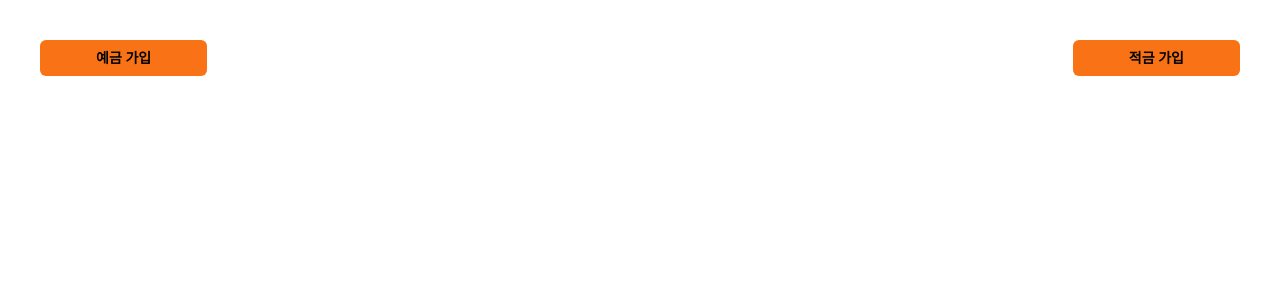
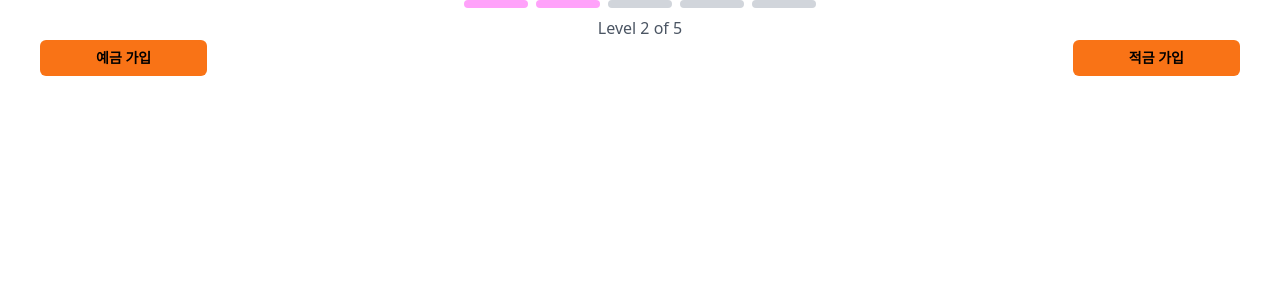
Before and after one commit to uhbooba/frontend, a React (Vite) app: page / in a window 1280 px wide. Shown: the top 300 px of the page. Built offline with nearby package versions, Linux system fonts and the light colour scheme.

Commit message:
:sparkles: Feat: level_bar first_draft

```diff
--- /dev/null
+++ b/src/components/common/LevelBar.tsx
@@ -0,0 +1,28 @@
+import React from 'react';
+
+type LevelBarProps = {
+    currentLevel?: number;
+    totalLevel?: number;
+};
+
+const LevelBar: React.FC<LevelBarProps> = ({ currentLevel = 1, totalLevel =  5}) => {
+    const levels = totalLevel > 0 ? Array.from({ length: totalLevel }) : [];
+
+    return (
+        <div className='text-center'>
+            <div className='flex justify-center items-center'>
+                {levels.map((_, index) => (
+                    <div
+                        key={index}
+                        className={`w-16 h-2 mx-1 rounded-full ${index < currentLevel ? 'bg-[#FFA2FA]' : 'bg-gray-300'}`}
+                    />
+                ))}
+            </div>
+            <div className='mt-2 text-gray-600'>
+                Level {currentLevel} of {totalLevel}
+            </div>
+        </div>
+    );
+};
+
+export default LevelBar;
--- a/src/pages/Main.tsx
+++ b/src/pages/Main.tsx
@@ -4,6 +4,7 @@ import Button, { ButtonConfigType } from '../components/common/buttons/Button';
 // import BackButton from '@/components/common/BackButton';
 // import CheckButton from '@/components/common/CheckButton';
 // import Layout from '@/components/common/layouts/Layout';
+import LevelBar from '@/components/common/LevelBar';
 
 const ButtonConfig: ButtonConfigType[] = [
   {
@@ -31,6 +32,7 @@ const Main = () => {
 
   return (
     <div>
+      <LevelBar currentLevel={2} totalLevel={5}/>
       {ButtonConfig.map((button, index) => (
         <Button
           key={index}
```
